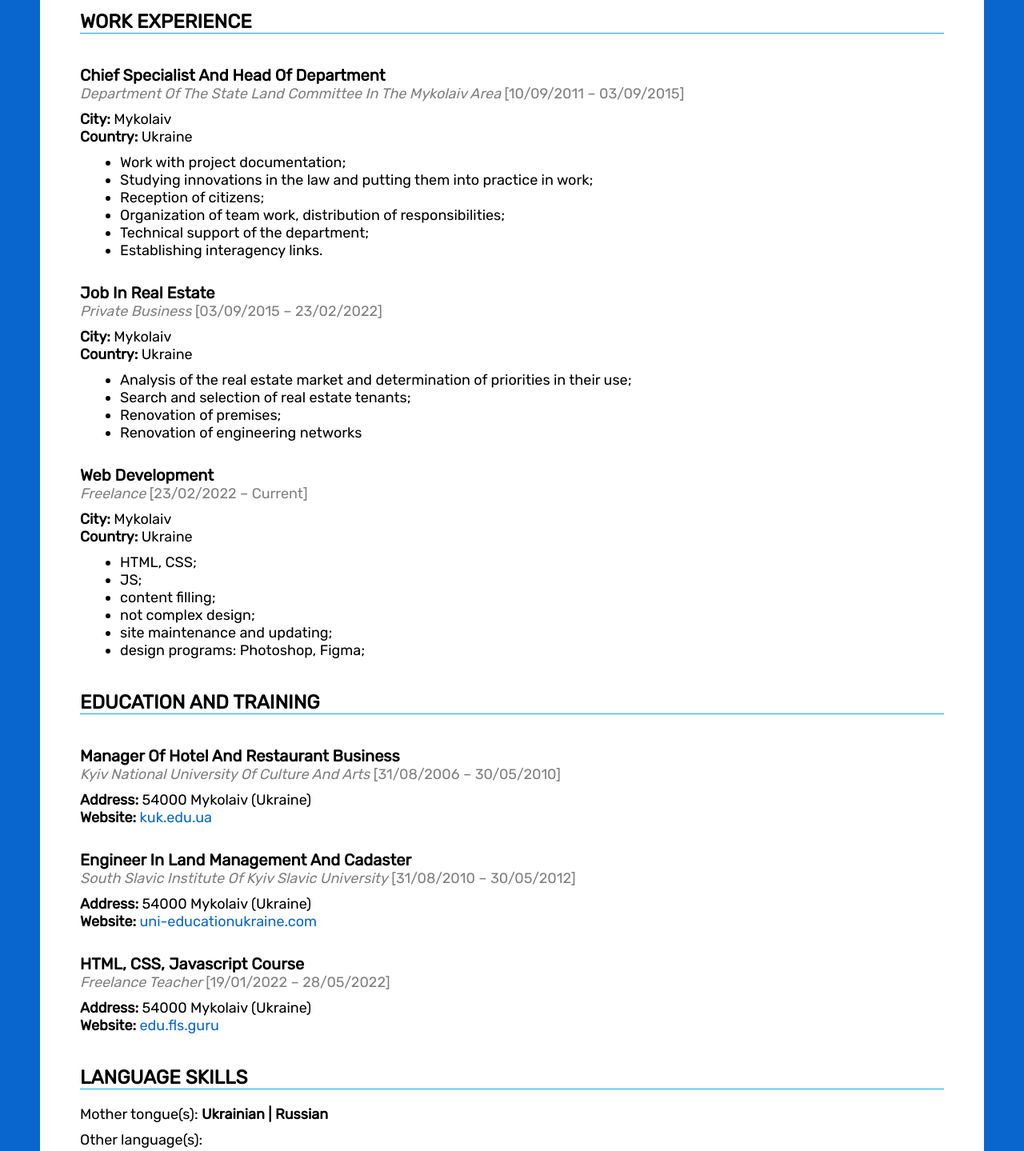
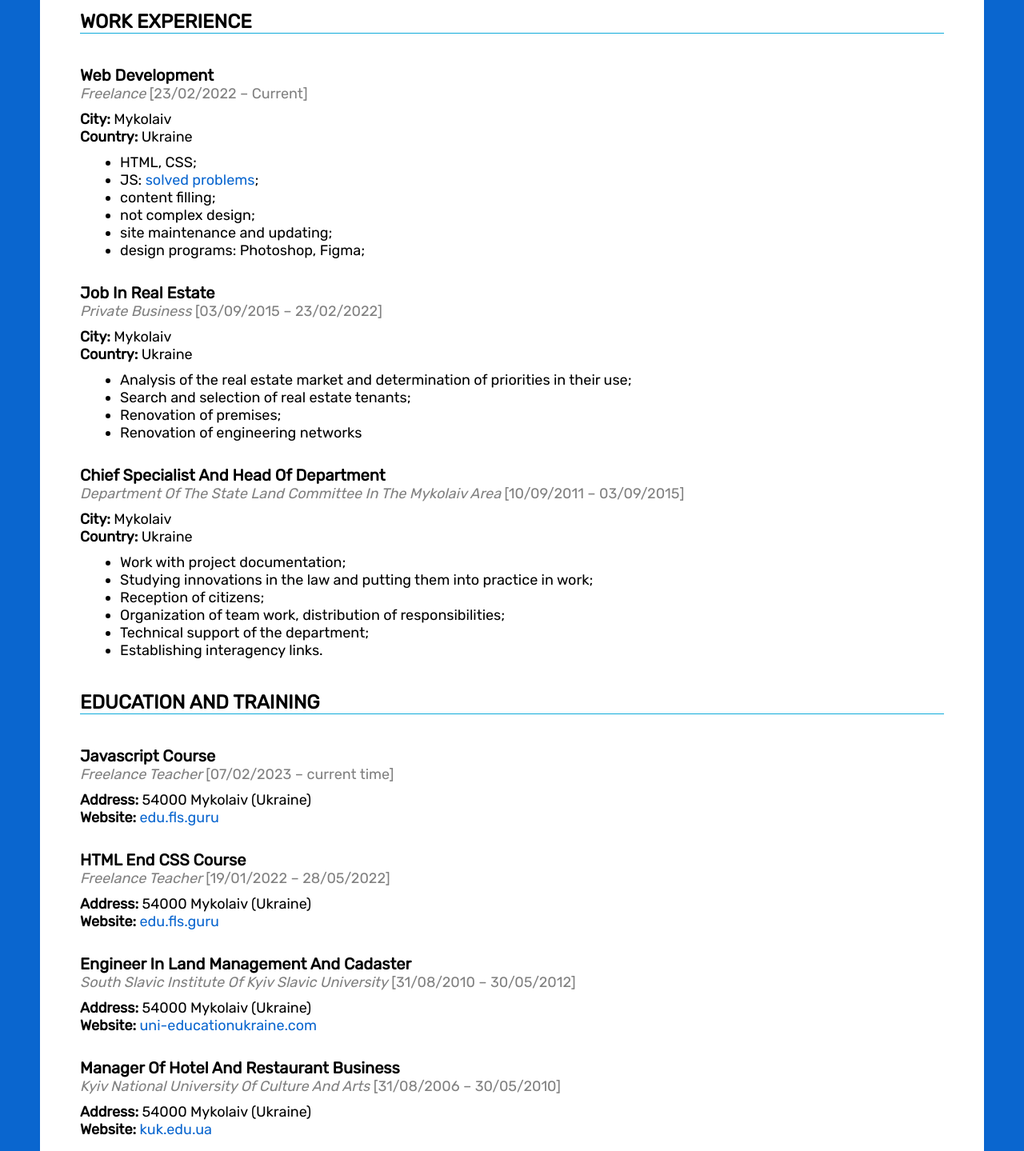
Before and after one commit to kartsevnik/resume-europass, a plain HTML site: page index.html in a window 1280 px wide. Shown: the part 450-1889 px from the top of the page at 80% size. Drawn offline with Linux system fonts and the light colour scheme; a web font is replaced by a local one.

Commit message:
fixed education and work expirience

```diff
--- a/index.html
+++ b/index.html
@@ -56,6 +56,39 @@
                 <div class="work__container">
                     <h3 class="work__title title">work experience</h3>
 
+                    <div class="work__front-end end-front">
+                        <div class="end-front__title title-work">Web development</div>
+                        <div class="end-front__sub-title sub-title-work">Freelance </div>
+                        <span class="work-period">[23/02/2022 – Current]</span>
+                        <div class="land-state__city"><span class="bold">City: </span>Mykolaiv</div>
+                        <div class="land-state__country"><span class="bold">Country: </span>Ukraine</div>
+                        <ul class="end-front__scills">
+                            <li class="end-front__scill">HTML, CSS;</li>
+                            <li class="end-front__scill">JS: <a href="https://kartsevnik.github.io/fls_js/">solved
+                                    problems</a>;</li>
+                            <li class="end-front__scill">content filling;</li>
+                            <li class="end-front__scill">not complex design;</li>
+                            <li class="end-front__scill">site maintenance and updating;</li>
+                            <li class="end-front__scill">design programs: Photoshop, Figma;</li>
+                        </ul>
+                    </div>
+
+                    <div class="work__real-estate estate-real">
+                        <div class="estate-real__title title-work">Job in real estate </div>
+                        <div class="estate-real__sub-title sub-title-work">Private business</div>
+                        <div class="work-period"> [03/09/2015 –
+                            23/02/2022]</div>
+                        <div class="land-state__city"><span class="bold">City: </span>Mykolaiv</div>
+                        <div class="land-state__country"><span class="bold">Country: </span>Ukraine</div>
+                        <ul class="estate-real__scills">
+                            <li class="estate-real__scill"> Analysis of the real estate market and determination of
+                                priorities in their use;</li>
+                            <li class="estate-real__scill">Search and selection of real estate tenants;</li>
+                            <li class="estate-real__scill">Renovation of premises;</li>
+                            <li class="estate-real__scill">Renovation of engineering networks</li>
+                        </ul>
+                    </div>
+
                     <div class="work__state-land land-state">
                         <div class="land-state__title title-work">Сhief specialist and head of department</div>
                         <div class="land-state__sub-title sub-title-work">Department of the State Land Committee in the
@@ -74,37 +107,9 @@
                             <li class="land-state__scill">Establishing interagency links.</li>
                         </ul>
                     </div>
-                    <div class="work__real-estate estate-real">
-                        <div class="estate-real__title title-work">Job in real estate </div>
-                        <div class="estate-real__sub-title sub-title-work">Private business</div>
-                        <div class="work-period"> [03/09/2015 –
-                            23/02/2022]</div>
-                        <div class="land-state__city"><span class="bold">City: </span>Mykolaiv</div>
-                        <div class="land-state__country"><span class="bold">Country: </span>Ukraine</div>
-                        <ul class="estate-real__scills">
-                            <li class="estate-real__scill"> Analysis of the real estate market and determination of
-                                priorities in their use;</li>
-                            <li class="estate-real__scill">Search and selection of real estate tenants;</li>
-                            <li class="estate-real__scill">Renovation of premises;</li>
-                            <li class="estate-real__scill">Renovation of engineering networks</li>
-                        </ul>
-                    </div>
 
-                    <div class="work__front-end end-front">
-                        <div class="end-front__title title-work">Web development</div>
-                        <div class="end-front__sub-title sub-title-work">Freelance </div>
-                        <span class="work-period">[23/02/2022 – Current]</span>
-                        <div class="land-state__city"><span class="bold">City: </span>Mykolaiv</div>
-                        <div class="land-state__country"><span class="bold">Country: </span>Ukraine</div>
-                        <ul class="end-front__scills">
-                            <li class="end-front__scill">HTML, CSS;</li>
-                            <li class="end-front__scill">JS;</li>
-                            <li class="end-front__scill">content filling;</li>
-                            <li class="end-front__scill">not complex design;</li>
-                            <li class="end-front__scill">site maintenance and updating;</li>
-                            <li class="end-front__scill">design programs: Photoshop, Figma;</li>
-                        </ul>
-                    </div>
+
+
                 </div>
 
 
@@ -114,17 +119,30 @@
                 <div class="education__container">
                     <h3 class="education__title title">EDUCATION AND TRAINING</h3>
 
-                    <div class="education__university-culture culture-university">
-                        <div class="culture-university__title title-work">Manager of hotel and restaurant business
+                    <div class="education__course-fls fls-course">
+                        <div class="fls-course__title title-work">Javascript course
                         </div>
-                        <div class="culture-university__sub-title sub-title-work">Kyiv National University of Culture
-                            and Arts
+                        <div class="fls-course__sub-title sub-title-work">Freelance teacher
                         </div>
-                        <span class="work-period">[31/08/2006 – 30/05/2010]</span>
-                        <div class="culture-university__address"><span class="bold">Address: </span>54000 Mykolaiv
+                        <span class="work-period"> [07/02/2023 – current time]
+                        </span>
+                        <div class="fls-course__address"><span class="bold">Address: </span>54000 Mykolaiv
                             (Ukraine) </div>
-                        <div class="culture-university__website"><span class="bold">Website: </span><a
-                                href="https://kuk.edu.ua/">kuk.edu.ua</a></div>
+                        <div class="fls-course__website"><span class="bold">Website: </span><a
+                                href="https://edu.fls.guru/js.html">edu.fls.guru</a></div>
+                    </div>
+
+                    <div class="education__course-fls fls-course">
+                        <div class="fls-course__title title-work">HTML end CSS course
+                        </div>
+                        <div class="fls-course__sub-title sub-title-work">Freelance teacher
+                        </div>
+                        <span class="work-period"> [19/01/2022 – 28/05/2022]
+                        </span>
+                        <div class="fls-course__address"><span class="bold">Address: </span>54000 Mykolaiv
+                            (Ukraine) </div>
+                        <div class="fls-course__website"><span class="bold">Website: </span><a
+                                href="https://edu.fls.guru/">edu.fls.guru</a></div>
                     </div>
 
                     <div class="education__university-slavic slavic-university">
@@ -142,18 +160,22 @@
                         </div>
                     </div>
 
-                    <div class="education__course-fls fls-course">
-                        <div class="fls-course__title title-work">HTML, CSS, Javascript course
+                    <div class="education__university-culture culture-university">
+                        <div class="culture-university__title title-work">Manager of hotel and restaurant business
                         </div>
-                        <div class="fls-course__sub-title sub-title-work">Freelance teacher
+                        <div class="culture-university__sub-title sub-title-work">Kyiv National University of Culture
+                            and Arts
                         </div>
-                        <span class="work-period"> [19/01/2022 – 28/05/2022]
-                        </span>
-                        <div class="fls-course__address"><span class="bold">Address: </span>54000 Mykolaiv
+                        <span class="work-period">[31/08/2006 – 30/05/2010]</span>
+                        <div class="culture-university__address"><span class="bold">Address: </span>54000 Mykolaiv
                             (Ukraine) </div>
-                        <div class="fls-course__website"><span class="bold">Website: </span><a
-                                href="https://edu.fls.guru/">edu.fls.guru</a></div>
+                        <div class="culture-university__website"><span class="bold">Website: </span><a
+                                href="https://kuk.edu.ua/">kuk.edu.ua</a></div>
                     </div>
+
+
+
+
 
                 </div>
 
```
